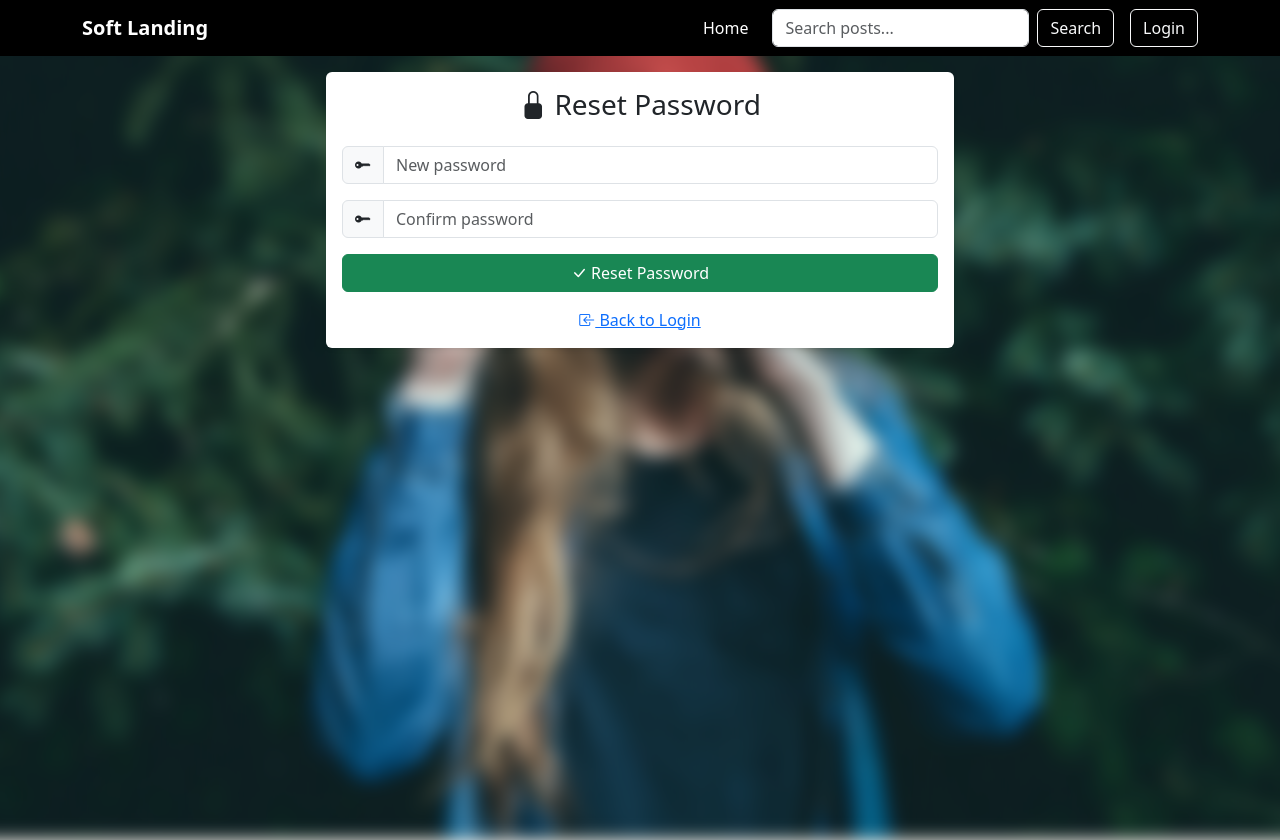
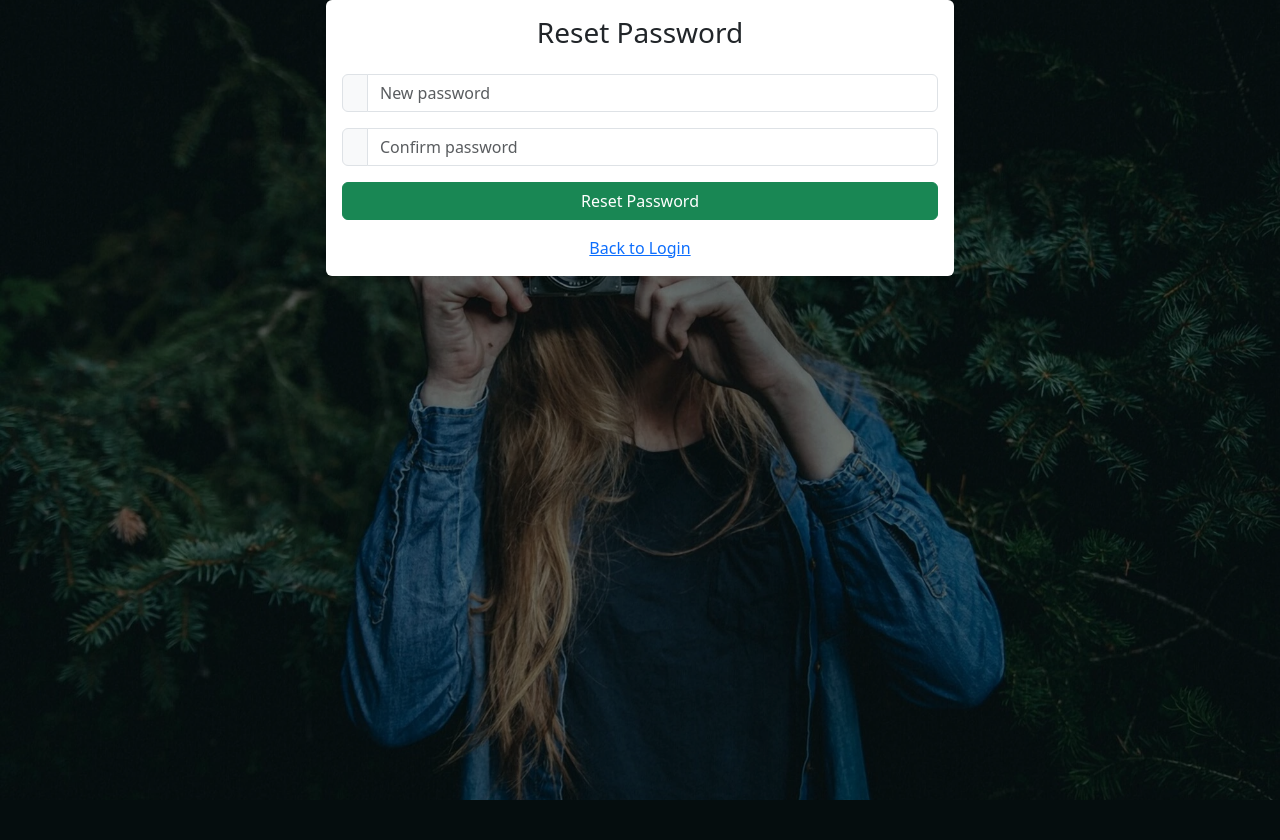
Before and after one commit to Shahana-salam/BlogProject, a Django app: a page that uses templates/reset_password.html in a window 1280 px wide; the page is wider, and only the part inside the window is pictured. After the commit the page ends 800 px from the top of that part, so only its background shows below. Run offline with Django 5.2, Linux system fonts and the light colour scheme; data comes from the database, SQL or seed files in the repository.

Commit message:
Updated code

```diff
--- a/templates/password_reset_form.html
+++ /dev/null
@@ -1,5 +0,0 @@
-{% extends 'base.html' %}
-{% block content %}
-<h2>Password Reset Successful</h2>
-<p>Your password has been changed successfully. You can now <a href="{% url 'user_login' %}">login</a>.</p>
-{% endblock %}
--- a/templates/reset_password.html
+++ b/templates/reset_password.html
@@ -1,6 +1,36 @@
-{% extends "base.html" %}
-{% block title %}Reset Password{% endblock %}
-{% block content %}
+<!DOCTYPE html>
+<html lang="en">
+<head>
+    {% load static %}
+    <meta charset="UTF-8">
+    <meta name="viewport" content="width=device-width, initial-scale=1.0">
+    <title>Soft Landing</title>
+
+    <!-- Bootstrap -->
+    <link href="https://cdn.jsdelivr.net/npm/bootstrap@5.3.2/dist/css/bootstrap.min.css" rel="stylesheet">
+
+<style>
+    /* FULLSCREEN BACKGROUND (same as entry page) */
+    .login-hero {
+        background: url("{% static 'images/banner.jpg' %}") no-repeat center center/cover;
+        height: 100vh;
+        position: relative;
+    }
+
+    /* DARK OVERLAY (same as entry) */
+    .login-hero::before {
+        content: "";
+        position: absolute;
+        top: 0; left: 0;
+        width: 100%; height: 100%;
+        background: rgba(0, 0, 0, 0.55);
+    }
+
+
+</style>
+</head>
+<body>
+<section class="login-hero">
 <div class="row justify-content-center">
   <div class="col-md-6">
     <div class="card shadow-sm border-0">
@@ -37,4 +67,9 @@
     </div>
   </div>
 </div>
-{% endblock %}
+</section>
+<!-- Bootstrap JS -->
+<script src="https://cdn.jsdelivr.net/npm/bootstrap@5.3.2/dist/js/bootstrap.bundle.min.js"></script>
+
+</body>
+</html>
```
